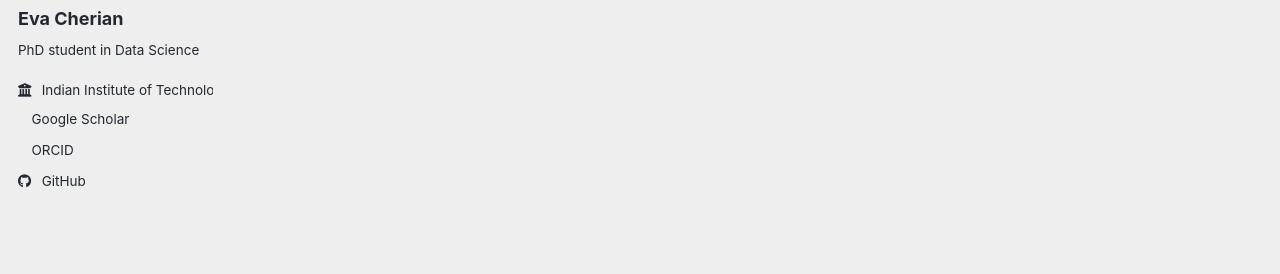
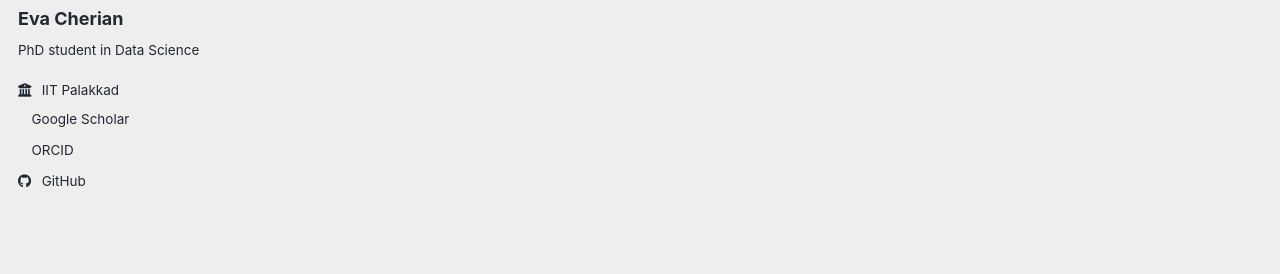
Before and after one commit to evacherian/evacherian.github.io, a Jekyll site: the page built from _pages/about.md, in a window 1280 px wide. Shown: the part 237-511 px from the top of the page. Built offline with Jekyll 4.4.1, drawn with Linux system fonts in a browser that asks for light colours; a style sheet for code colours, icons or effects is not loaded.

Commit message:
Update _config.yml

```diff
--- a/_config.yml
+++ b/_config.yml
@@ -28,7 +28,7 @@ author:
   # pronouns         : # example: "she/her"
   bio              : "PhD student in Data Science"
   # location         : "Earth"
-  employer         : "Indian Institute of Technology Palakkad"
+  employer         : "IIT Palakkad" # "Indian Institute of Technology Palakkad"
   # uri              : # URL
   # email            : "none@example.org"
 
```
